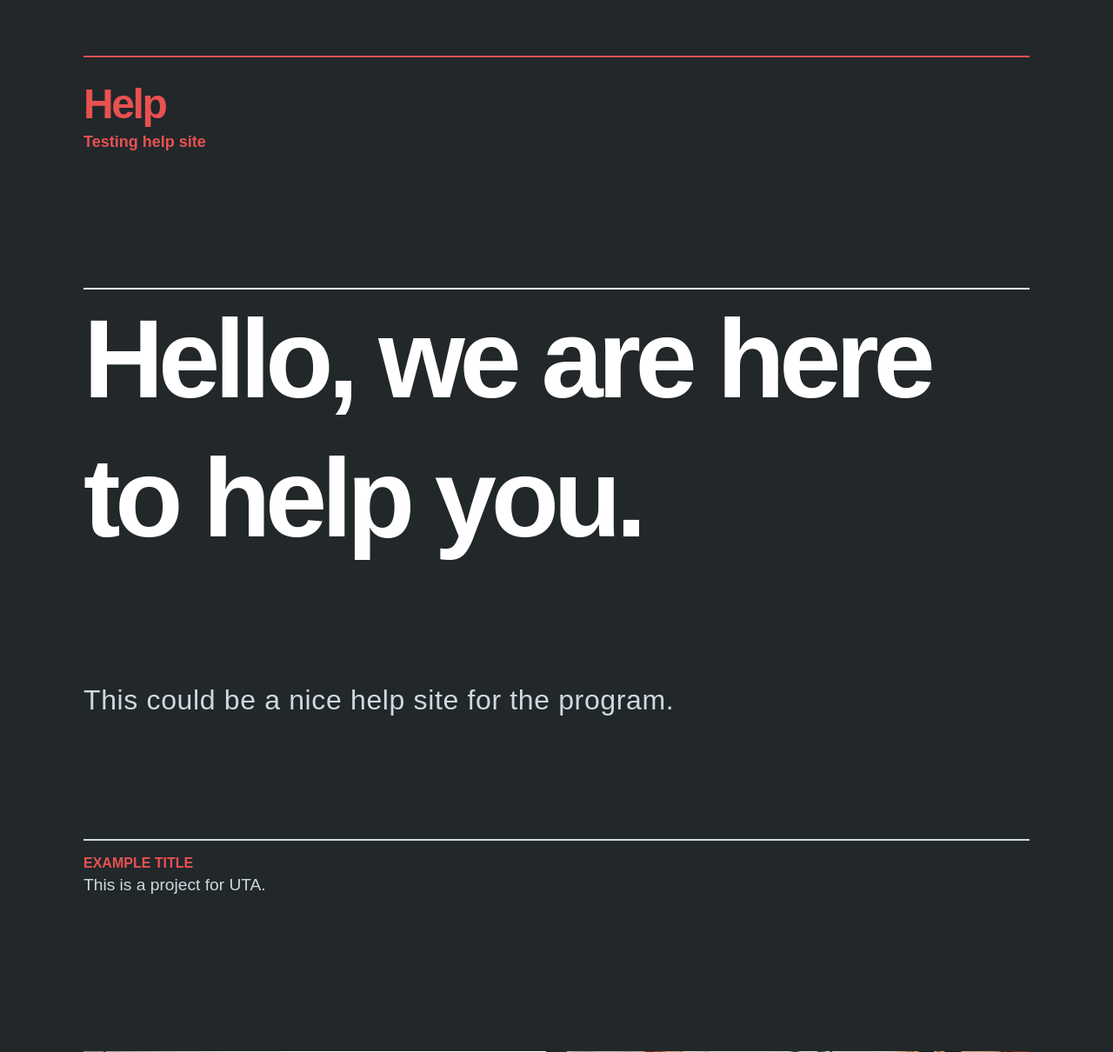
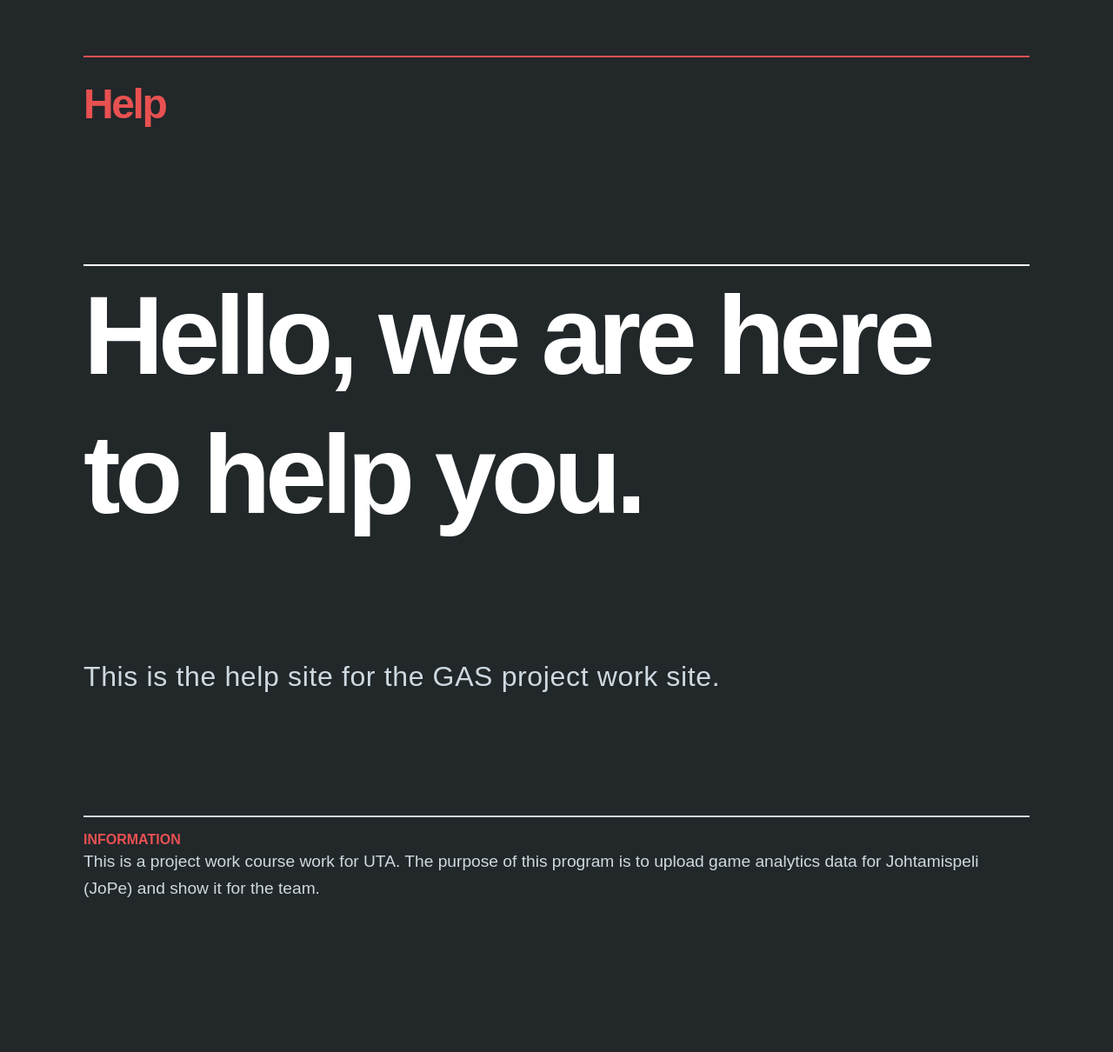
Before and after one commit to Zoonn/Game_Analytic_Software_for_Serious_Games, a Python web app: template Backend/templates/help.html in a window 1280 px wide. Shown: the top 1210 px of the page at 87% size. Run offline with Jinja, Linux system fonts and the light colour scheme; the template is opened without the code that fills it, so the values that code supplies are empty; some libraries are stand-ins or nearby versions.

Commit message:
Added information.

```diff
--- a/Backend/templates/help.html
+++ b/Backend/templates/help.html
@@ -19,7 +19,7 @@
 
 		<div id="logo-container">
 			<div id="logo"><a href="/">Help</a></div>
-			<div id="subtitle">Testing help site</div>
+
 		</div>
 <!-- 		<nav>
 			<ul>
@@ -37,15 +37,16 @@
 		<section class="intro">
 			<h1>Hello, <span class="nl"></span>we are here to help you.</h1>
 			<p>
-				This could be a nice help site for the program.
+				This is the help site for the GAS project work site.
 			</p>
 		</section>
 
 		<section class="row">
 			<div class="col-full">
-				<h2>Example title</h2>
+				<h2>Information</h2>
 				<p>
-					This is a project for UTA.
+					This is a project work course work for UTA. The purpose of this program is to upload game analytics
+					data for Johtamispeli (JoPe) and show it for the team.
 				</p>
 			</div>
 		</section>
```
